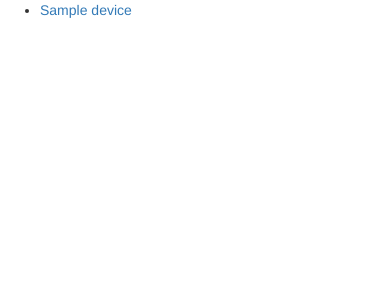
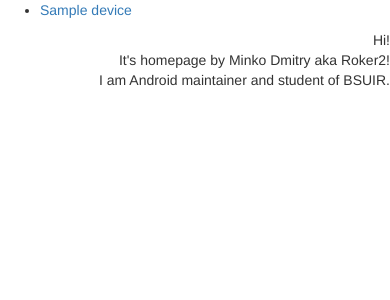
Before and after one commit to Roker2/python3_lab3, a Django app: page / in a window 390 px wide. Shown: the top 300 px of the page. Run offline with Django 3.2, Linux system fonts and the light colour scheme; tables that the repository leaves empty hold one stand-in row (values such as "Sample post"); some libraries are stand-ins or nearby versions.

Commit message:
mainpage: templates: mainpage:Add info about page

```diff
--- a/mainpage/templates/mainpage/mainpage.html
+++ b/mainpage/templates/mainpage/mainpage.html
@@ -6,6 +6,8 @@
         <script src="https://maxcdn.bootstrapcdn.com/bootstrap/3.3.7/js/bootstrap.min.js"></script>
     </head>
     <body>
+        <div class="row">
+            <div class="col-sm-2">
                 {% block sidebar %}
                 <ul class="sidebar-nav">
                     {% for device in devices %}
@@ -13,5 +15,10 @@
                     {% endfor %}
                 </ul>
                 {% endblock %}
+            </div>
+            <div class="col-sm-10 ">
+            <p align="right">Hi!<br>It's homepage by Minko Dmitry aka Roker2!<br>I am Android maintainer and student of BSUIR.</p>
+            </div>
+        </div>
     </body>
 </html>
```
Lines whose indentation alone changed are shown as unchanged.
